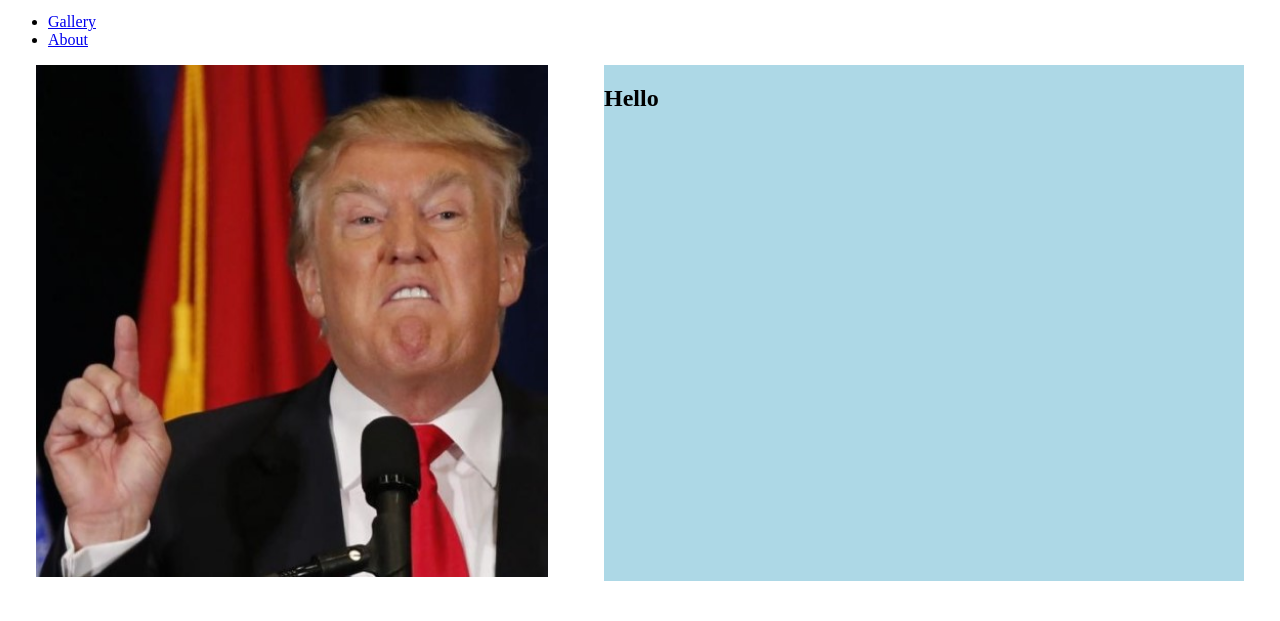
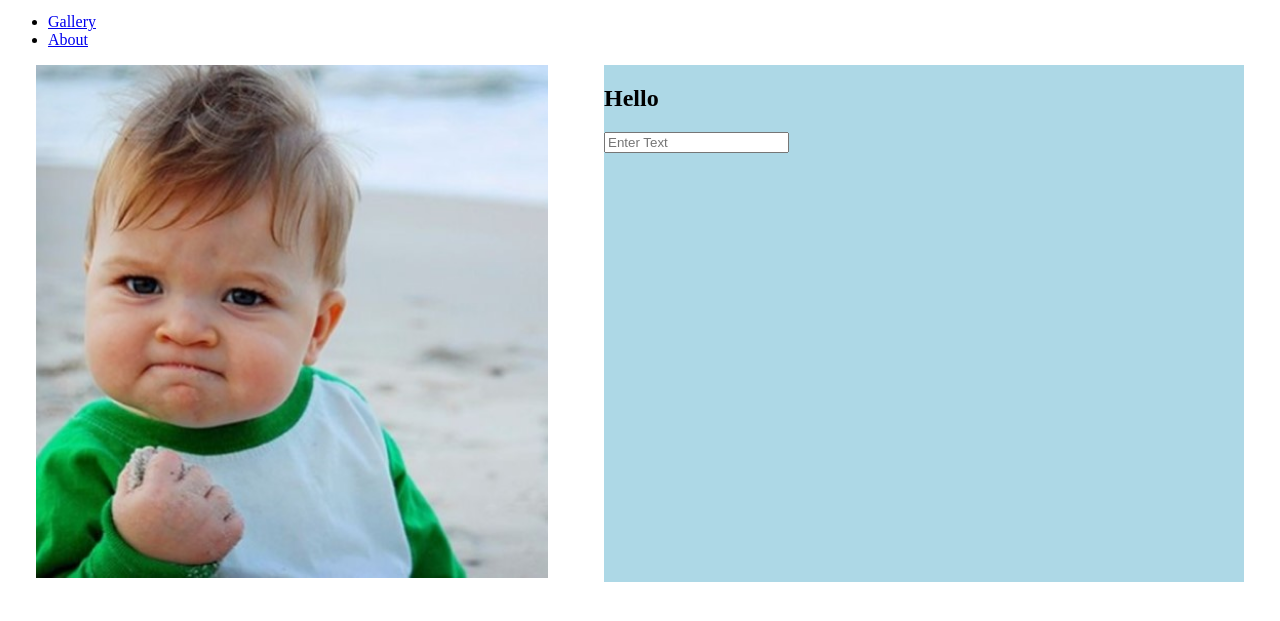
Before and after one commit to liorAtar/MemeGenerator, a plain HTML site: page index.html in a window 1280 px wide. Shown: the part 29-650 px from the top of the page. Drawn offline with Linux system fonts and the light colour scheme.

Commit message:
enter top text initial

```diff
--- a/index.html
+++ b/index.html
@@ -28,11 +28,13 @@
           </div>
           <div class="edit-canvas">
             <h1>Hello</h1>
+            <input type="text" placeholder="Enter Text" oninput="textInputChanged(this)"/>
           </div>
     </section>
 
     <section class="gallery"> </section>
 
+    <script src="js/services/meme.service.js"></script>
     <script src="js/meme.controller.js"></script>
 </body>
 </html>
--- a/js/meme.controller.js
+++ b/js/meme.controller.js
@@ -9,8 +9,9 @@ function onInit() {
     renderMemeImg()
     // TODO: Add resize Canvad
     resizeCanvas()
+
+    var currLine = getCuurLine()
 }
-
 
 /**
  * Resize the canvas by container height and width
@@ -33,8 +34,9 @@ function renderMemeImg() {
  * Load selected image
  */
 function loadImg(onImageReady) {
+    let currMeme = getMeme()
     let img = new Image() // Create a new html img element
-    img.src = '../img/1.jpg' // Set the img src to the img file we read
+    img.src = `../img/${currMeme.selectedImgId}.jpg` // Set the img src to the img file we read
     img.onload = onImageReady.bind(null, img)
 }
 
@@ -42,7 +44,40 @@ function loadImg(onImageReady) {
  * Draw the img on the canvas
  */
 function renderMeme(img) {
+    var currLine = getCuurLine()
+
     var canvasHeight = (img.height * gElCanvas.width) / img.width
     gElCanvas.height = canvasHeight
     gCtx.drawImage(img, 0, 0, gElCanvas.width, gElCanvas.height)
+
+    drawText(currLine.txt, gElCanvas.width / 2, currLine.size)
 }
+
+/**
+ * Input Enter Text Changed
+ * @param {*} ev
+ */
+function textInputChanged(ev) {
+    var txt = ev.value
+    setLineTxt(txt)
+    renderMemeImg()
+}
+
+/**
+ * Draw current text on canvas
+ * @param {*} text
+ * @param {*} x
+ * @param {*} y
+ */
+function drawText(text, x, y) {
+    var currLine = getCuurLine()
+
+    gCtx.lineWidth = 1
+    gCtx.strokeStyle = 'black'
+    gCtx.fillStyle = currLine.color
+
+    gCtx.textAlign = "center"
+    gCtx.font = `${currLine.size}px Impact`
+    gCtx.fillText(text, x, y) // Draws (fills) a given text at the given (x, y) position.
+    gCtx.strokeText(text, x, y) // Draws (strokes) a given text at the given (x, y) position.
+}
--- /dev/null
+++ b/js/services/meme.service.js
@@ -0,0 +1,51 @@
+'use-strict'
+
+var gKeywordSearchCountMap =
+    { 'funny': 0, 'trump': 0, 'cute': 0, 'baby': 0, 'akward': 0, 'animal': 0, 'happy': 0 }
+
+var gImgs = [
+    { id: 1, url: 'img/1.jpg', keywords: ['funny', 'trump'] },
+    { id: 2, url: 'img/2.jpg', keywords: ['cute', 'animal'] },
+    { id: 3, url: 'img/3.jpg', keywords: ['cute', 'baby', 'animal'] },
+    { id: 4, url: 'img/4.jpg', keywords: ['cute', 'animal'] },
+    { id: 5, url: 'img/5.jpg', keywords: ['funny', 'baby'] },
+    { id: 6, url: 'img/6.jpg', keywords: ['funny'] },
+    { id: 7, url: 'img/7.jpg', keywords: ['funny', 'baby'] },
+    { id: 8, url: 'img/8.jpg', keywords: ['funny'] },
+    { id: 9, url: 'img/9.jpg', keywords: ['funny', 'baby'] },
+    { id: 10, url: 'img/10.jpg', keywords: ['funny'] },
+    { id: 11, url: 'img/11.jpg', keywords: ['funny', 'akward'] },
+    { id: 12, url: 'img/12.jpg', keywords: ['bad'] },
+    { id: 13, url: 'img/13.jpg', keywords: ['happy'] },
+    { id: 14, url: 'img/14.jpg', keywords: ['bad'] },
+    { id: 15, url: 'img/15.jpg', keywords: ['bad'] },
+    { id: 16, url: 'img/16.jpg', keywords: ['funny', 'akward'] },
+    { id: 17, url: 'img/17.jpg', keywords: ['bad'] },
+    { id: 18, url: 'img/18.jpg', keywords: ['funny', 'bad'] },
+];
+
+var gMeme = {
+    selectedImgId: 5,
+    selectedLineIdx: 0,
+    lines: [
+        {
+            txt: '',
+            size: 20,
+            align: 'left',
+            color: 'red'
+        }
+    ]
+}
+
+function getMeme() {
+    return gMeme
+}
+
+function setLineTxt(txt){
+   var currLine = getCuurLine()
+   currLine.txt = txt
+}
+
+function getCuurLine(){
+    return gMeme.lines[gMeme.selectedLineIdx]
+}
```
